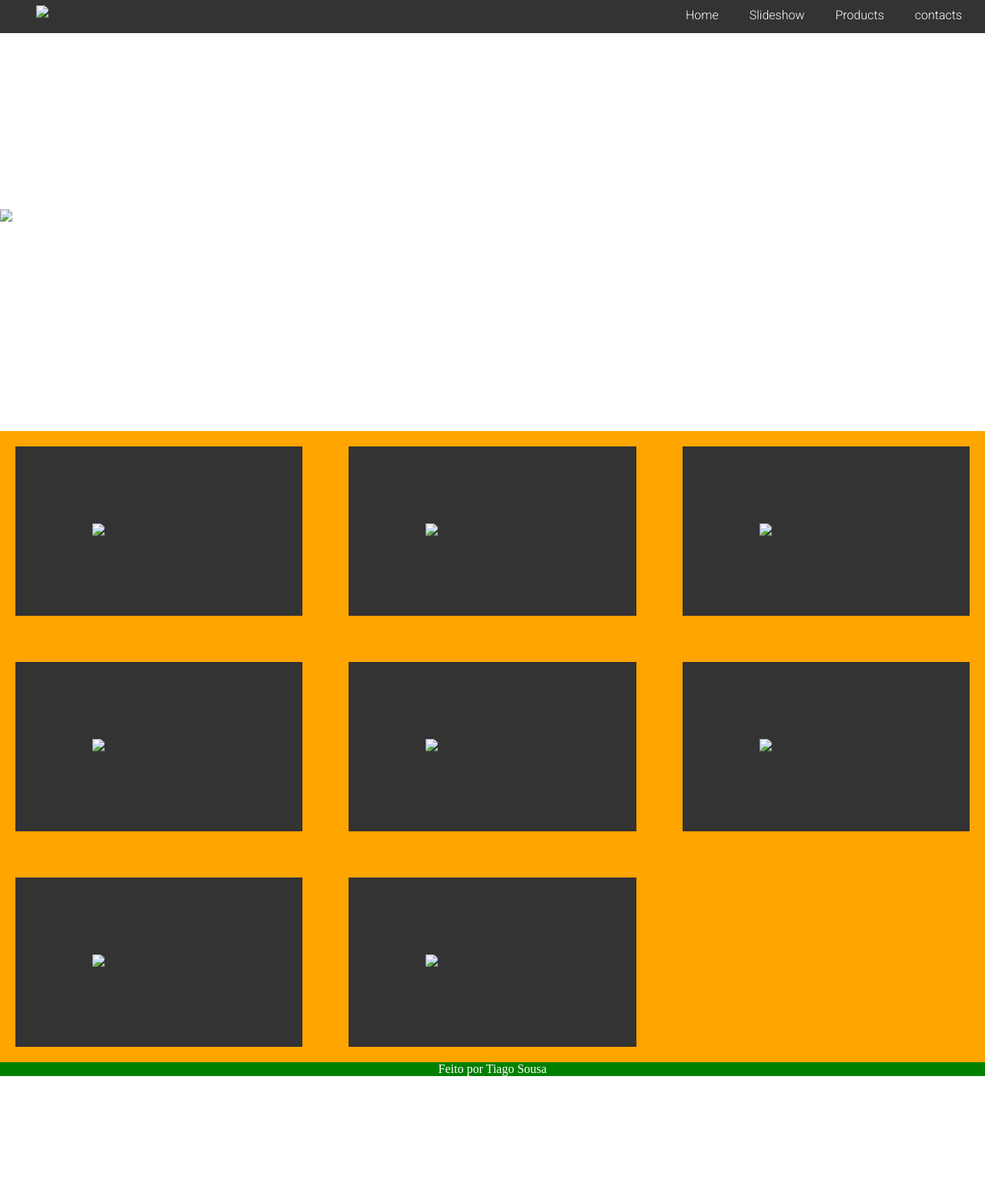
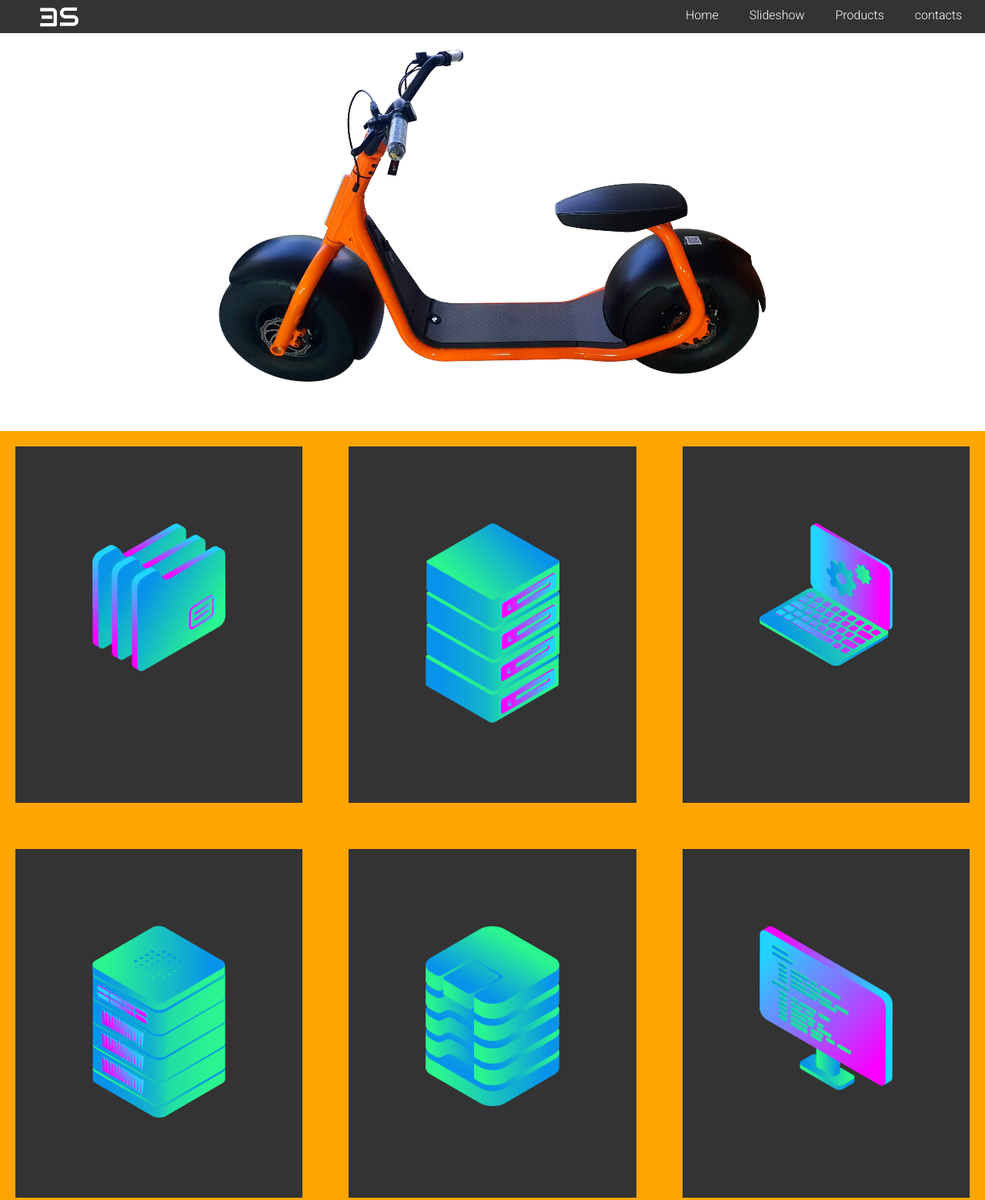
Before and after one commit to iOSTiago/es, a plain HTML site: page index.html in a window 1280 px wide. Shown: the top 1559 px of the page at 77% size. Before the commit the page ends 1398 px from the top, so only its background shows below. Drawn offline with Linux system fonts and the light colour scheme.

Commit message:
Update index.html

```diff
--- a/index.html
+++ b/index.html
@@ -7,7 +7,7 @@
 <body>
 	<nav class="zone navigationBar sticky">
 		<ul class="navBar">
-			<li class="logo"><img src="img/eslogo.png" height="30"></a></li>
+			<li class="logo"><img src="eslogo.png" height="30"></a></li>
 			<li><a href="">Home</a></li>
 			<li><a href="">Slideshow</a></li>
 			<li><a href="">Products</a></li>
@@ -16,16 +16,16 @@
 		</ul>
 	</nav>
 
-  <div class="container zone slideShow"><img class="cover" src="img/facebook banner.png"></div>
+  <div class="container zone slideShow"><img class="cover" src="facebook banner.png"></div>
   <div class="zone products grid-Wrapper">
-  	<div class="box zone"><img src="img/files_2.png"></div>
-  	<div class="box zone"><img src="img/server_2_2.png"></div>
-  	<div class="box zone"><img src="img/monitor_settings_2.png"></div>
-  	<div class="box zone"><img src="img/server_3.png"></div>
-  	<div class="box zone"><img src="img/data_storage_2_2.png"></div>
-  	<div class="box zone"><img src="img/monitor_coding_2.png"></div>
-  	<div class="box zone"><img src="img/desktop_analytics_2.png"></div>
-  	<div class="box zone"><img src="img/server_safe_2.png"></div>
+  	<div class="box zone"><img src="files_2.png"></div>
+  	<div class="box zone"><img src="server_2_2.png"></div>
+  	<div class="box zone"><img src="monitor_settings_2.png"></div>
+  	<div class="box zone"><img src="server_3.png"></div>
+  	<div class="box zone"><img src="data_storage_2_2.png"></div>
+  	<div class="box zone"><img src="monitor_coding_2.png"></div>
+  	<div class="box zone"><img src="desktop_analytics_2.png"></div>
+  	<div class="box zone"><img src="server_safe_2.png"></div>
   </div>
   <footer class="zone contacts">Feito por Tiago Sousa</footer>
 
```
